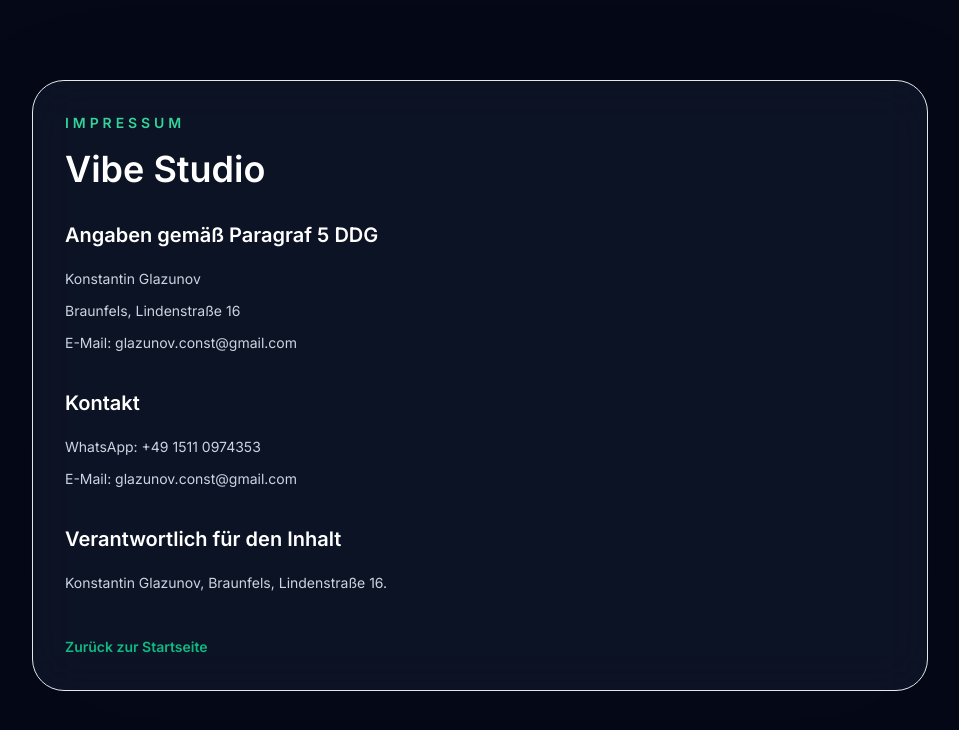
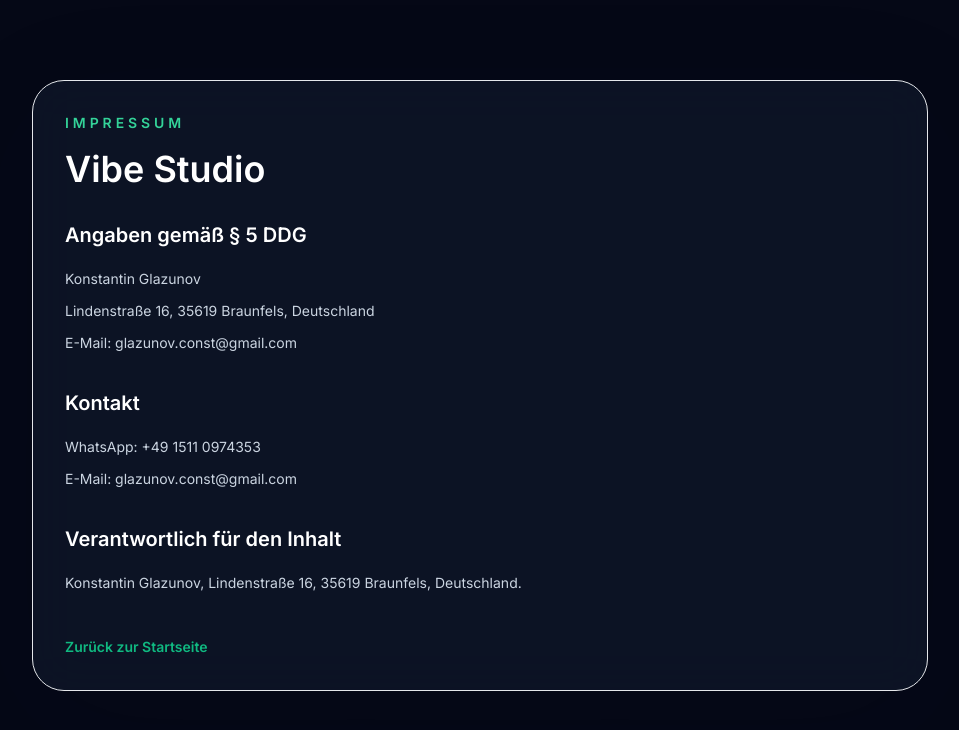
Before and after one commit to KonstantinGlazunov/web_designer, a Next.js app: page /impressum in a window 1280 px wide. Shown: the top 730 px of the page, without its empty margins (160-1119 px from the left). Built offline with nearby package versions, Linux system fonts and the light colour scheme; no server answers.

Commit message:
Update Impressum legal wording and address formatting

```diff
--- a/app/impressum/page.tsx
+++ b/app/impressum/page.tsx
@@ -4,10 +4,10 @@
   return (
     <LegalPageLayout eyebrow="Impressum" title="Vibe Studio">
       <section>
-        <h2 className="text-xl font-semibold text-slate-950 dark:text-white">Angaben gemäß Paragraf 5 DDG</h2>
+        <h2 className="text-xl font-semibold text-slate-950 dark:text-white">Angaben gemäß § 5 DDG</h2>
         <div className="mt-4 space-y-1">
           <p>Konstantin Glazunov</p>
-          <p>Braunfels, Lindenstraße 16</p>
+          <p>Lindenstraße 16, 35619 Braunfels, Deutschland</p>
           <p>E-Mail: glazunov.const@gmail.com</p>
         </div>
       </section>
@@ -22,7 +22,7 @@
 
       <section>
         <h2 className="text-xl font-semibold text-slate-950 dark:text-white">Verantwortlich für den Inhalt</h2>
-        <p className="mt-4">Konstantin Glazunov, Braunfels, Lindenstraße 16.</p>
+        <p className="mt-4">Konstantin Glazunov, Lindenstraße 16, 35619 Braunfels, Deutschland.</p>
       </section>
     </LegalPageLayout>
   )
```
